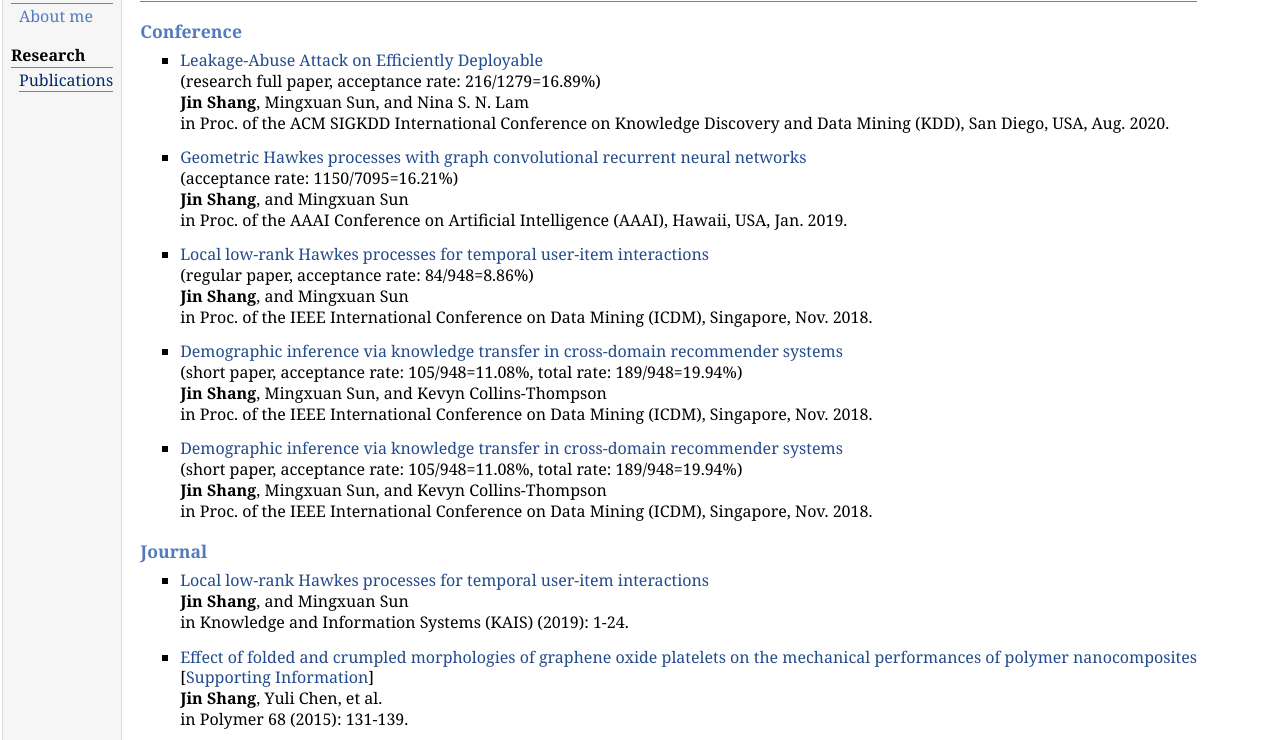
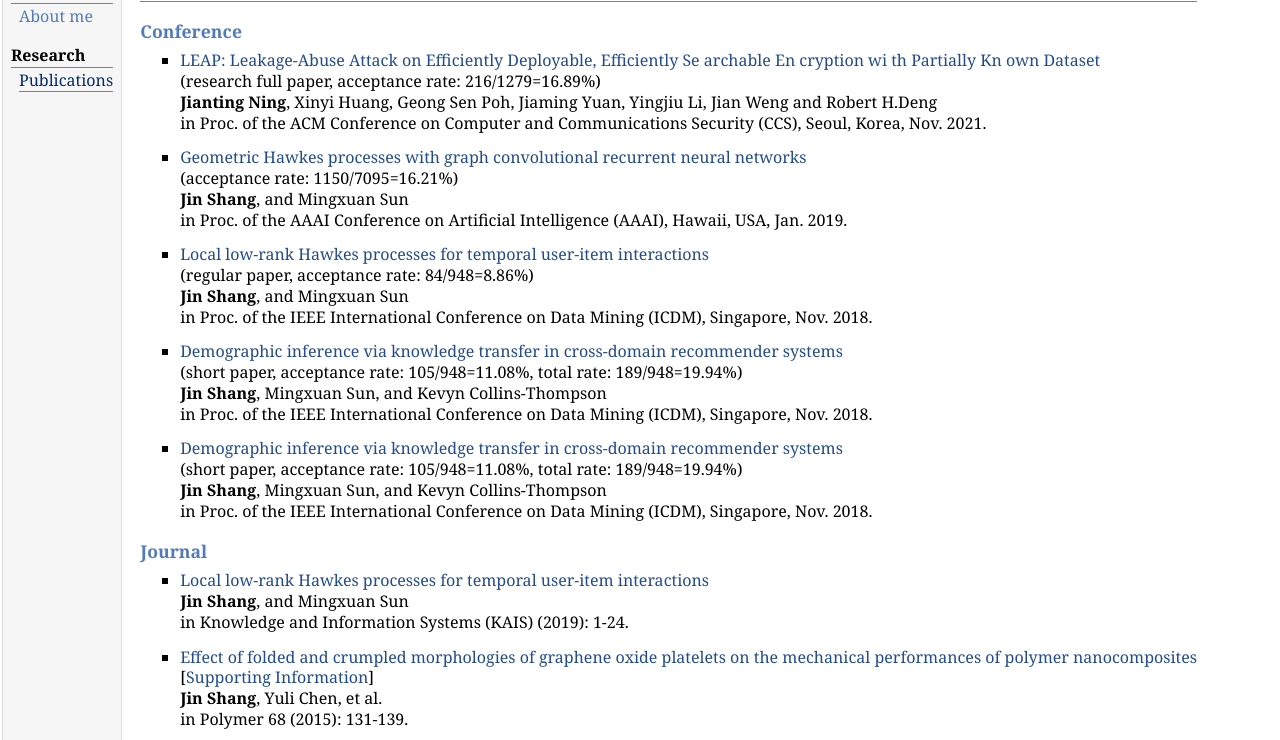
Before and after one commit to trytds/trytds.github.io, a plain HTML site: page publications.html in a window 1280 px wide. Shown: the part 48-788 px from the top of the page. Drawn offline with Linux system fonts and the light colour scheme.

Commit message:
publications

```diff
--- a/publications.html
+++ b/publications.html
@@ -23,11 +23,12 @@
 </div>
 <h3>Conference</h3>
 <ul>
-<li><p><a href="pubs/CCS2021.pdf">Leakage-Abuse Attack on Efficiently Deployable</a> <br />
+<li><p><a href="pubs/CCS2021.pdf">LEAP: Leakage-Abuse Attack on Efficiently Deployable,
+Efficiently Se archable En cryption wi th Partially Kn own Dataset</a> <br />
 
 (research full paper, acceptance rate: 216/1279=16.89%) <br />
-<b>Jin Shang</b>, Mingxuan Sun, and Nina S. N. Lam <br />
-in Proc. of the ACM SIGKDD International Conference on Knowledge Discovery and Data Mining (KDD), San Diego, USA, Aug. 2020.</p>
+<b>Jianting Ning</b>, Xinyi Huang, Geong Sen Poh, Jiaming Yuan, Yingjiu Li, Jian Weng and Robert H.Deng <br />
+in Proc. of the ACM Conference on Computer and Communications Security (CCS), Seoul, Korea, Nov. 2021.</p>
 </li>
 </ul>
 <ul>
```
Also changed, not shown: 1 other file.
